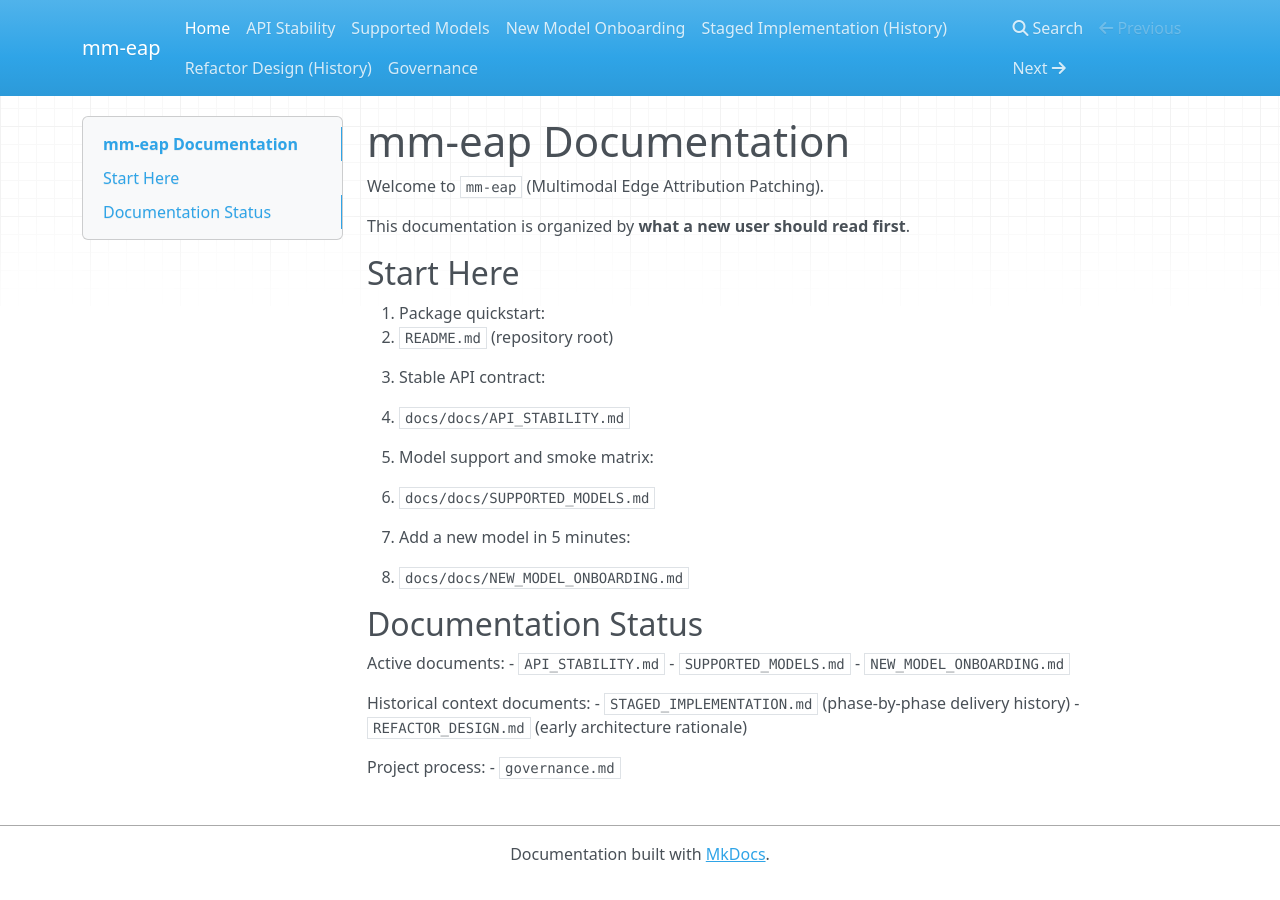
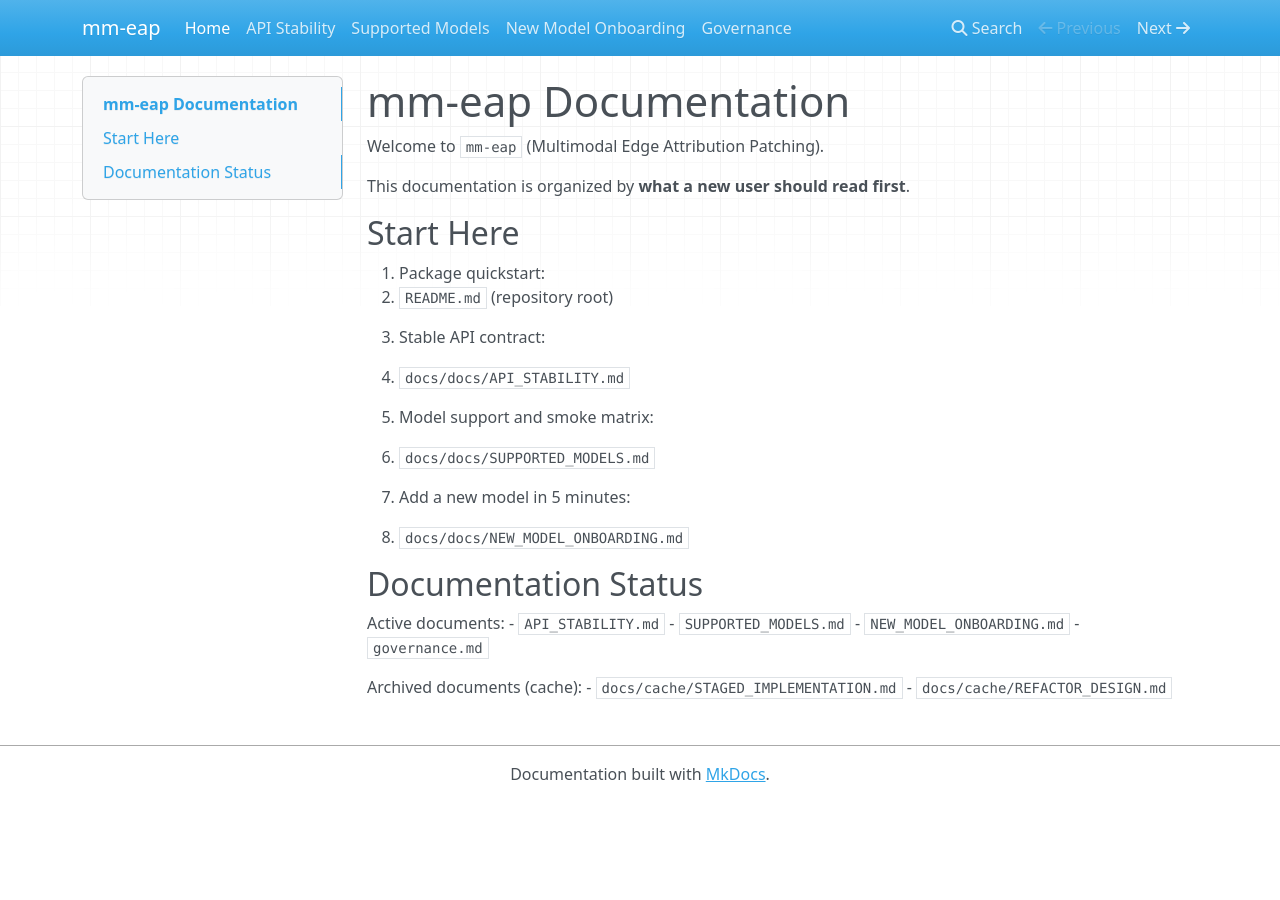
Before and after one commit to JiahaoZhang-Public/MEAP, an MkDocs documentation site: the page built from docs/docs/index.md, in a window 1280 px wide. Built offline with MkDocs 1.6.1, drawn with Linux system fonts in a browser that asks for light colours; nearby versions of some CDN libraries.

Commit message:
docs: archive historical docs under cache

```diff
--- a/docs/docs/index.md
+++ b/docs/docs/index.md
@@ -24,10 +24,8 @@ Active documents:
 - `API_STABILITY.md`
 - `SUPPORTED_MODELS.md`
 - `NEW_MODEL_ONBOARDING.md`
+- `governance.md`
 
-Historical context documents:
-- `STAGED_IMPLEMENTATION.md` (phase-by-phase delivery history)
-- `REFACTOR_DESIGN.md` (early architecture rationale)
-
-Project process:
-- `governance.md`
+Archived documents (cache):
+- `docs/cache/STAGED_IMPLEMENTATION.md`
+- `docs/cache/REFACTOR_DESIGN.md`
--- a/docs/mkdocs.yml
+++ b/docs/mkdocs.yml
@@ -6,6 +6,4 @@ nav:
   - API Stability: API_STABILITY.md
   - Supported Models: SUPPORTED_MODELS.md
   - New Model Onboarding: NEW_MODEL_ONBOARDING.md
-  - Staged Implementation (History): STAGED_IMPLEMENTATION.md
-  - Refactor Design (History): REFACTOR_DESIGN.md
   - Governance: governance.md
```
Also changed, not shown: README.md, docs/cache/REFACTOR_DESIGN.md (renamed from docs/docs/REFACTOR_DESIGN.md), docs/cache/STAGED_IMPLEMENTATION.md (renamed from docs/docs/STAGED_IMPLEMENTATION.md).
